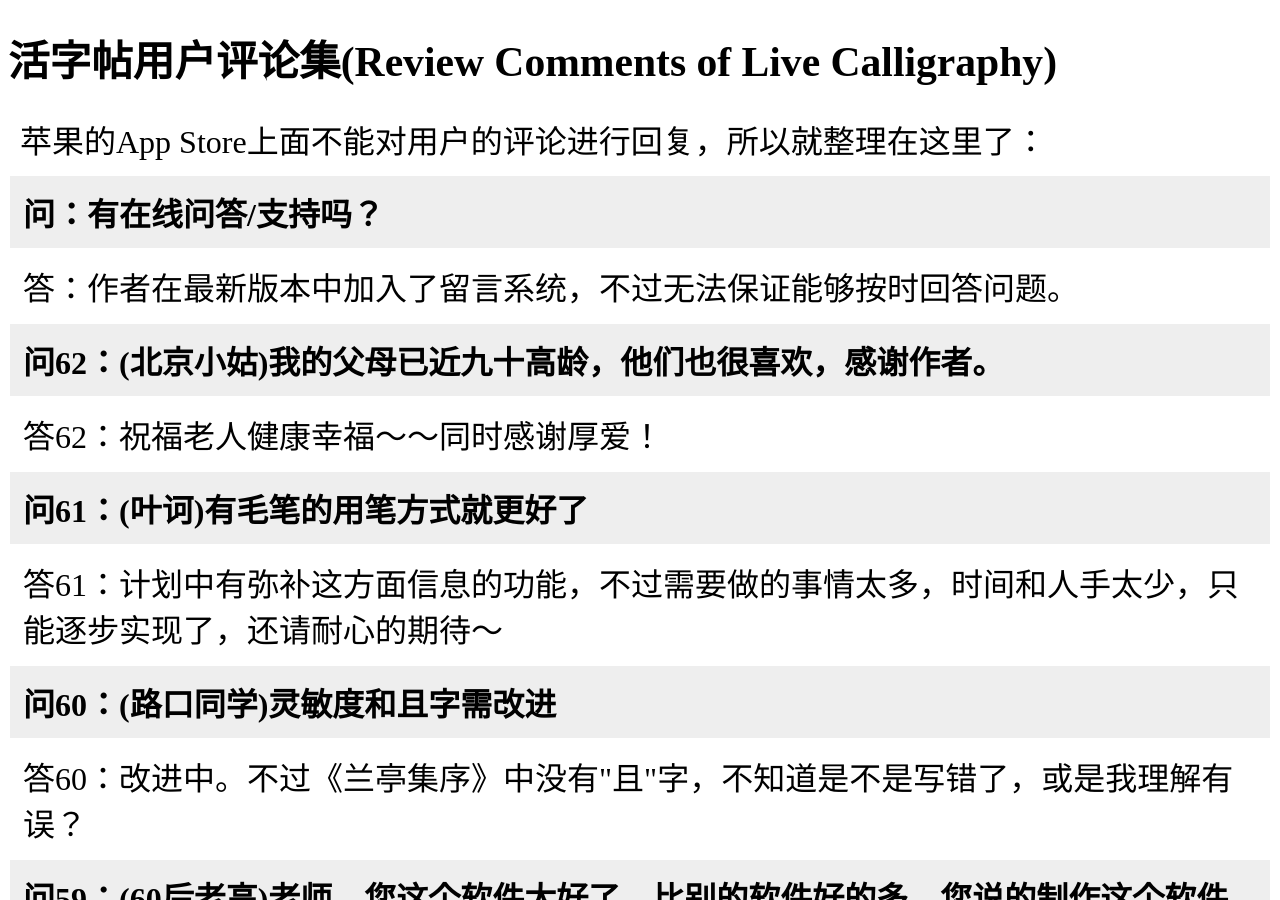
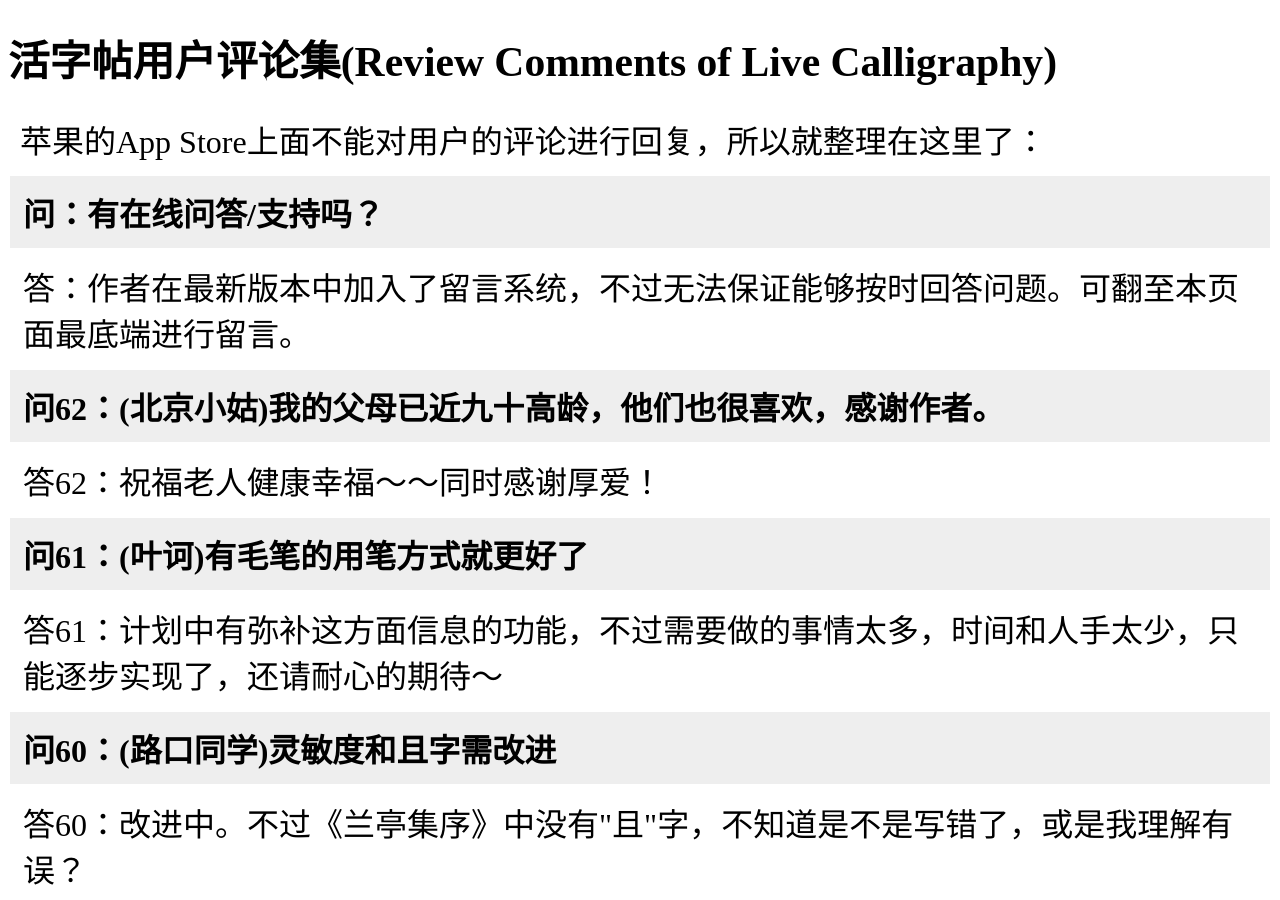
Before and after one commit to LiveCally/Help, a Jekyll site: the page built from _posts/2014-05-16-LiveCalligraphyQA.html, in a window 1280 px wide and 900 px high. Built offline with Jekyll 4.4.1, drawn with Linux system fonts in a browser that asks for light colours; Markdown is read by kramdown in place of the engine named in the settings; comment, search, counter and statistics services are not loaded.

Commit message:
QA udpate
QA udpate

```diff
--- a/_posts/2014-05-16-LiveCalligraphyQA.html
+++ b/_posts/2014-05-16-LiveCalligraphyQA.html
@@ -11,7 +11,7 @@
 问：有在线问答/支持吗？
   </p> </th> </tr>
   <tr> <td> <p>
-答：作者在最新版本中加入了留言系统，不过无法保证能够按时回答问题。
+答：作者在最新版本中加入了留言系统，不过无法保证能够按时回答问题。可翻至本页面最底端进行留言。
 </p> </td> </tr>
 
 <tr align="left" bgcolor="#EEEEEE"> <th> <p>
```
